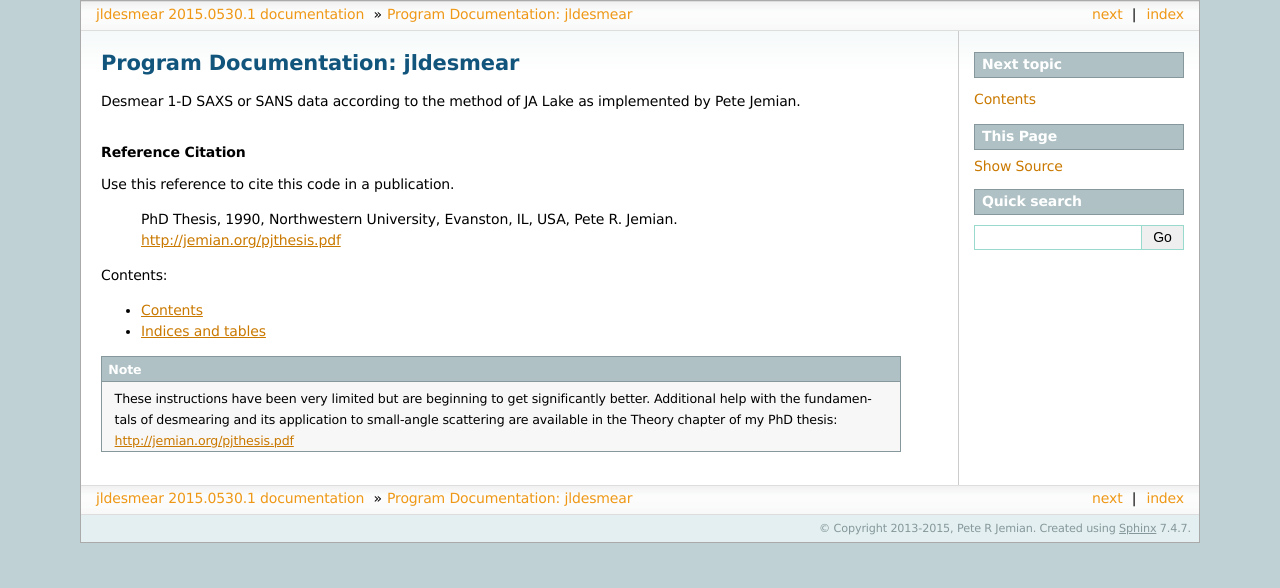
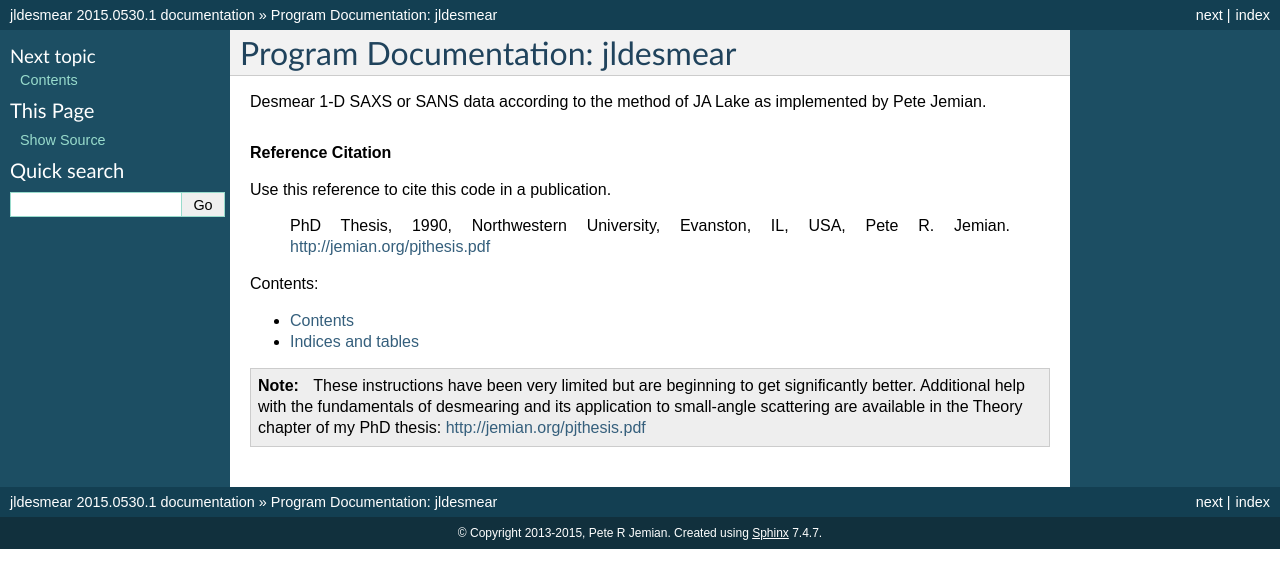
Before and after one commit to prjemian/jldesmear, a Sphinx documentation site: the page built from docs/source/index.rst, in a window 1280 px wide. Shown: the top 588 px of the page. Built offline with Sphinx 7.4.7, drawn with Linux system fonts in a browser that asks for light colours.

Commit message:
default theme, for RTD

```diff
--- a/docs/source/conf.py
+++ b/docs/source/conf.py
@@ -133,7 +133,7 @@ pygments_style = 'sphinx'
 # The theme to use for HTML and HTML Help pages.  See the documentation for
 # a list of builtin themes.
 html_theme = 'default'
-html_theme = 'sphinxdoc'
+#html_theme = 'sphinxdoc'
 
 # Theme options are theme-specific and customize the look and feel of a theme
 # further.  For a list of options available for each theme, see the
```
